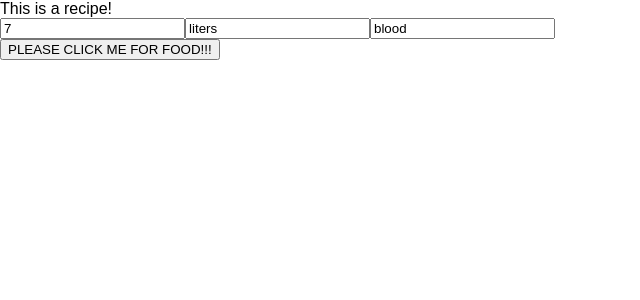
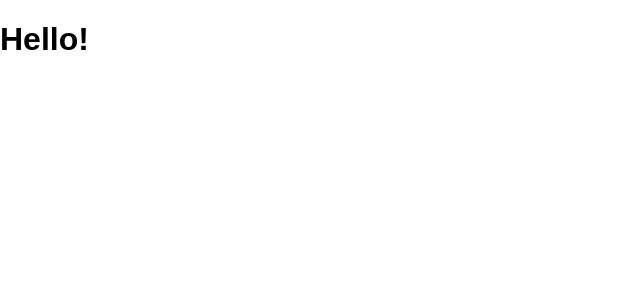
Before and after one commit to lhorgan/openrecipe, a React (Create React App) app: page /register in a window 1280 px wide. Shown: the top 300 px of the page, without its empty margins (0-640 px from the left). Built offline with nearby package versions, Linux system fonts and the light colour scheme.

Commit message:
Add boilerplate code for login and register pages

```diff
--- a/src/App.js
+++ b/src/App.js
@@ -1,15 +1,26 @@
 import React, { Component } from 'react';
-
-import Recipe from './components/Recipe'
+import {BrowserRouter as Router, Route} from 'react-router-dom'
 
 import Home from './containers/Home'
+import Login from './containers/Login'
+import Register from './containers/Register'
 
 class App extends Component {
   render() {
     return (
-      <div className="App">
-        <Home />
-      </div>
+      <Router>
+        <div>
+          <Route path="/"
+            exact component={Home}>
+          </Route>
+          <Route path="/login"
+            component={Login}>
+          </Route>
+          <Route path="/register"
+            component={Register}>
+          </Route>
+        </div>
+      </Router>
     );
   }
 }
--- a/src/containers/Home.js
+++ b/src/containers/Home.js
@@ -19,4 +19,4 @@ class Home extends Component {
   }
 }
 
-export default Recipe;
+export default Home;
--- /dev/null
+++ b/src/containers/Login.js
@@ -0,0 +1,17 @@
+import React, {Component} from 'react';
+
+class Login extends Component {
+  constructor(props) {
+    super(props);
+  }
+
+  render() {
+    return (
+      <div>
+        <h1>Hello!</h1>
+      </div>
+    )
+  }
+}
+
+export default Login;
--- a/src/containers/RecipeList.js
+++ b/src/containers/RecipeList.js
@@ -5,7 +5,7 @@ const recipes = [{
 
 }];
 
-class Recipe extends Component {
+class RecipeList extends Component {
   constructor(props) {
     super(props);
 
@@ -23,4 +23,4 @@ class Recipe extends Component {
   }
 }
 
-export default Recipe;
+export default RecipeList;
--- /dev/null
+++ b/src/containers/Register.js
@@ -0,0 +1,17 @@
+import React, {Component} from 'react';
+
+class Register extends Component {
+  constructor(props) {
+    super(props);
+  }
+
+  render() {
+    return (
+      <div>
+        <h1>Hello!</h1>
+      </div>
+    )
+  }
+}
+
+export default Register;
```
